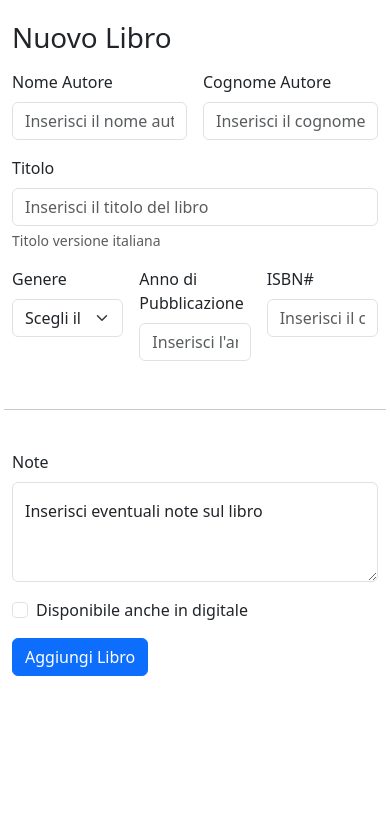
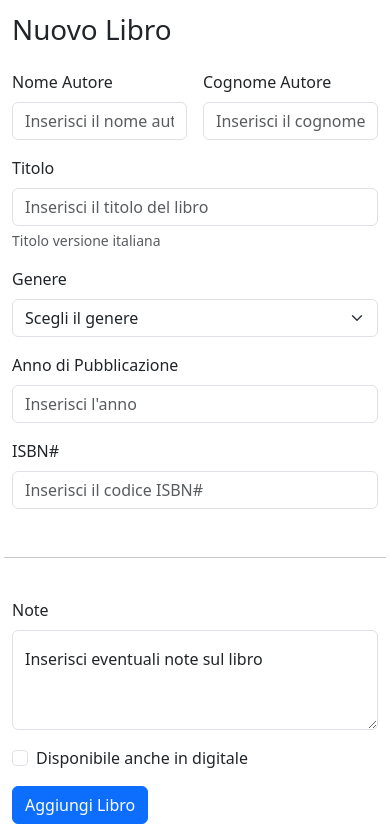
Before and after one commit to Sarasalzano/html-css-bootstrap-dashboard, a plain HTML site: page pagina interna/form.html in a window 390 px wide. Shown: the part 126-950 px from the top of the page. Before the commit the page ends 844 px from the top, so only its background shows below. Drawn offline with nearby package versions, Linux system fonts and the light colour scheme; files that its build step writes are made by us from their sources.

Commit message:
aggiungi versione sm

```diff
--- a/pagina interna/form.html
+++ b/pagina interna/form.html
@@ -46,11 +46,11 @@
     </header>
 
     <!--contenuto principale-->
-<div class="container mt-4">
+<div class="container mt-3">
 
     <!--titolo-->
 
-    <h1 class="mb-3">Nuovo Libro</h1>
+    <h1 class="mb-4">Nuovo Libro</h1>
     <form action="URL">
 
         <div class="row g-3">
@@ -73,7 +73,7 @@
                 <div id="emailHelp" class="form-text">Titolo versione italiana</div>
             </div>
 
-            <div class="col-4">
+            <div class="col-sm-12 col-lg-4">
                 <label for="exampleInputEmail1" class="form-label">Genere</label>
                 <select class="form-select" aria-label="Default select example">
                 <option selected>Scegli il genere</option>
@@ -83,12 +83,12 @@
                 </select>
             </div>
 
-            <div class="col-4">
+            <div class="col-sm-12 col-lg-4">
                 <label for="inputEmail4" class="form-label"> Anno di Pubblicazione</label>
                 <input type="text" class="form-control" placeholder="Inserisci l'anno" aria-label="Last name">
             </div>
 
-            <div class="col-4">
+            <div class="col-sm-12 col-lg-4">
                 <label for="inputEmail4" class="form-label"> ISBN#</label>
                 <input type="text" class="form-control" placeholder="Inserisci il codice ISBN#" aria-label="Last name">
             </div>
```
